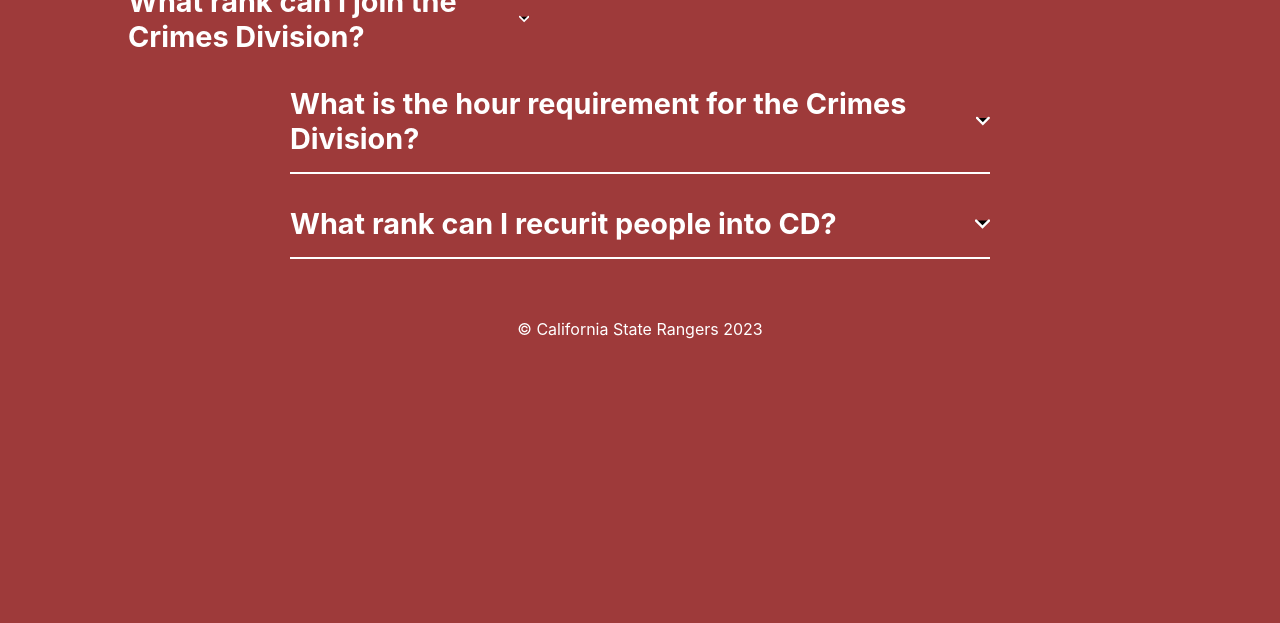
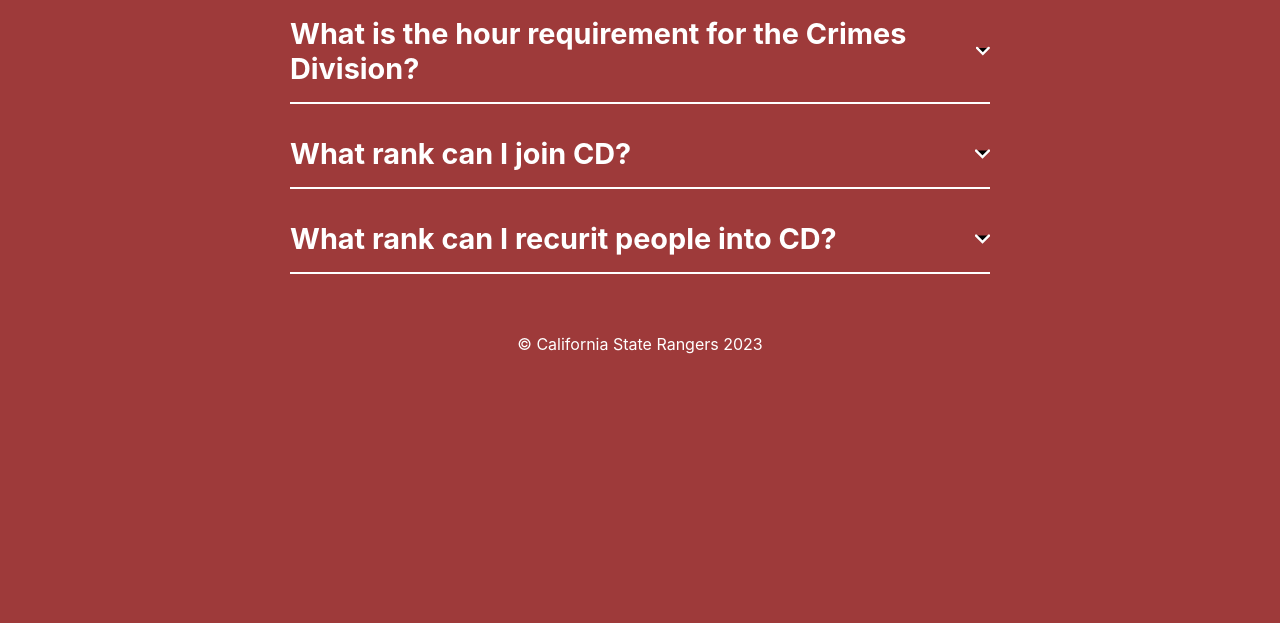
Before and after one commit to CaliforniaStateRangers/crimes-division, a plain HTML site: page faq.html in a window 1280 px wide. Shown: the part 534-1157 px from the top of the page. Drawn offline with Linux system fonts and the light colour scheme.

Commit message:
Add files via upload

```diff
--- a/faq.html
+++ b/faq.html
@@ -26,24 +26,6 @@
            <h2 class="title">FAQS</h2>
 
            <img src="https://cdn.discordapp.com/emojis/1094437977687593060.webp?size=96&quality=lossless" alt="" class="type1 type2">
-            <div class="question">
-                <div class="question">
-                    <h3> What rank can I join the Crimes Division? </h3>
-
-
-                    <svg width="15" height="10" viewBox="0 0 42 25">
-                        <path d="M3 3L21 21L39 3 " stroke="white" stroke-width="7" stroke-linecap="round"/>
-                </svg>
-
-                </div>
-                <div class="answer">
-                <p>
-                    In order to be elligble for the Crimes Division, you must achieve the rank of Coporal I+.
-                </p>
-
-            </div>
-           </div>
-
            <div class="faq">
             <div class="question">
                 <h3>What is the hour requirement for the Crimes Division? </h3>
@@ -57,6 +39,22 @@
             <div class="answer">
                 <p>
                     In the Crimes Division, we require that you clock a minimum of 3 hours per week as it is one of the best subdivisions within the CSR. However, to get promoted within CD, you will need to clock more hours. For more information DM CD Command.
+                </p>
+            </div>
+           </div>
+           <div class="faq">
+            <div class="question">
+                <h3>What rank can I join CD? </h3>
+
+
+                <svg width="15" height="10" viewBox="0 0 42 25">
+                    <path d="M3 3L21 21L39 3 " stroke="white" stroke-width="7" stroke-linecap="round"/>
+            </svg>
+
+            </div>
+            <div class="answer">
+                <p>
+                    In order to be elligble for the Crimes Division, you must achieve the rank of Corporal I+ within the California State Rangers.
                 </p>
             </div>
            </div>
```
